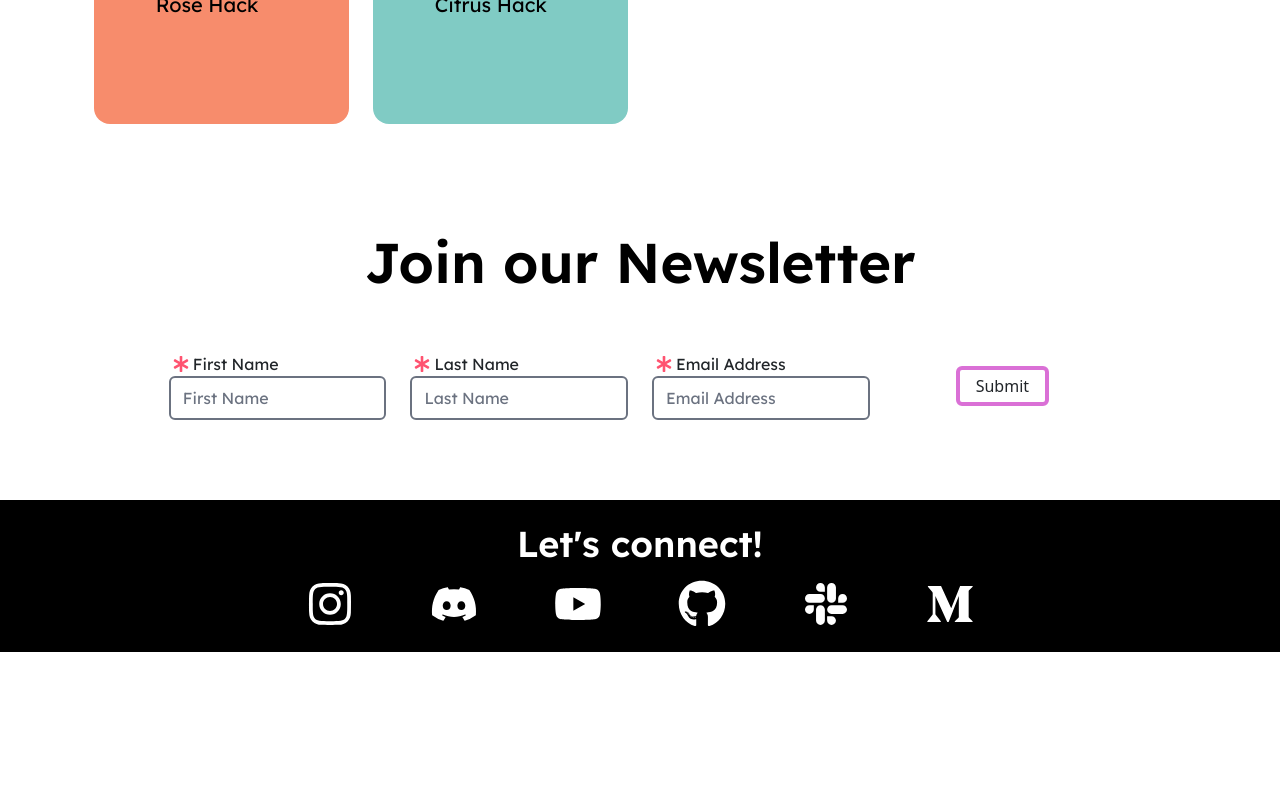
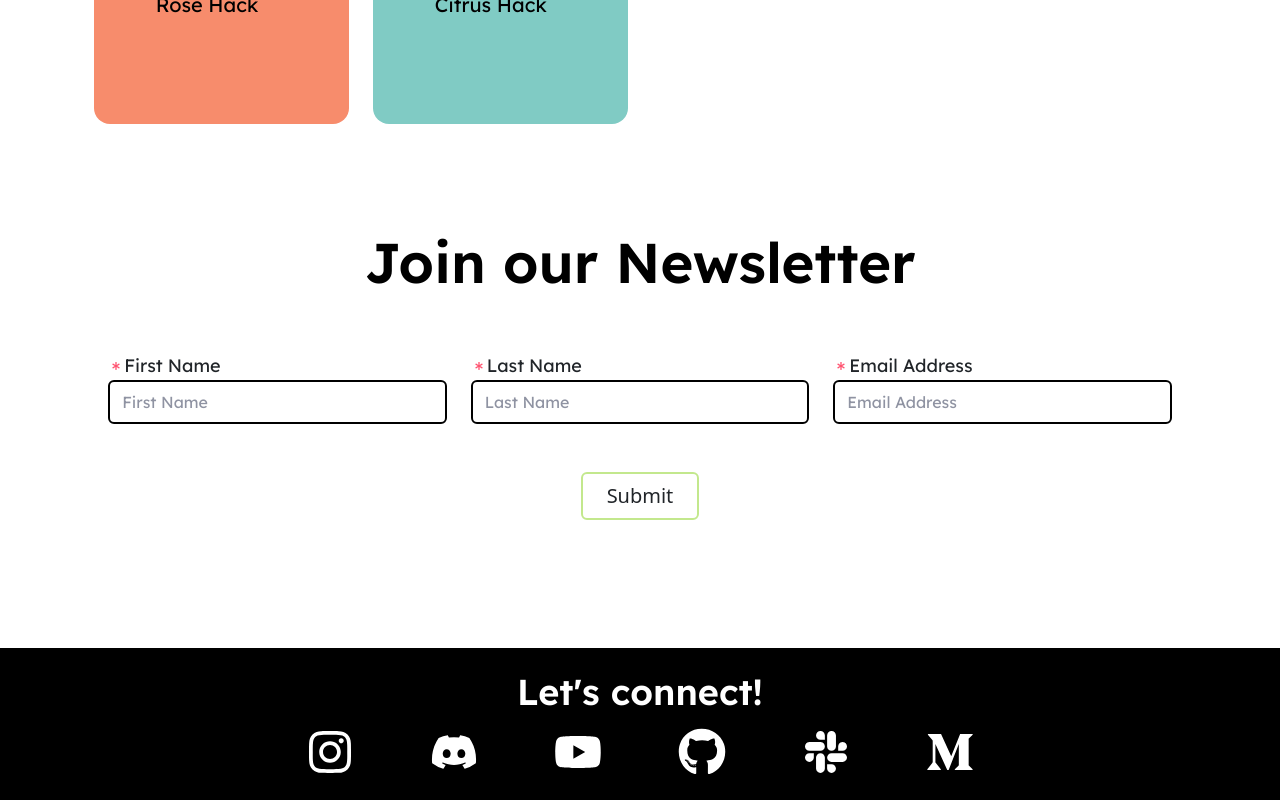
Before and after one commit to acm-ucr/acm-hydra, a Next.js app: page /join in a window 1280 px wide. Shown: the part 2814-3614 px from the top of the page. Before the commit the page ends 3466 px from the top, so only its background shows below. Built offline with nearby package versions, Linux system fonts and the light colour scheme.

Commit message:
fix newsletter

```diff
--- a/components/Error.js
+++ b/components/Error.js
@@ -3,16 +3,19 @@ import { AiOutlinePlus } from "react-icons/ai";
 
 const Error = ({ title, description, border, background, setVisible }) => {
 	return (
-		<div className='w-full h-full fixed top-[5vh] left-0 flex justify-center z-[10000]'>
+		<div className='w-full h-full fixed top-[14vh] right-4 flex justify-end z-[10000]'>
 			<div
-				className={`w-1/2 h-fit border-8 ${border} bg-white rounded-2xl p-3`}
+				className={`lg:w-1/3 md:w-6/12 w-8/12 h-fit border-4 ${border} bg-white rounded-full p-1 px-2`}
 			>
 				<div className={`flex justify-between items-center`}>
 					<p
-						className={`text-acm-black ${background} rounded-full m-0 font-bold py-2 md:py-3 px-3 md:px-4 text-lg md:text-3xl`}
+						className={`text-acm-black ${background} rounded-full whitespace-nowrap m-0 font-bold py-2 md:py-3 px-3 md:px-4 text-lg md:text-xl`}
 					>
 						{title}
 					</p>
+					<div className='md:text-xl text-lg p-2  text-center'>
+						{description}
+					</div>
 					<button
 						className='p-0 m-2 text-5xl'
 						onClick={() => setVisible(false)}
@@ -20,7 +23,6 @@ const Error = ({ title, description, border, background, setVisible }) => {
 						<AiOutlinePlus className='text-acm-black rotate-45 p-0 m-0 hover:text-acm-red' />
 					</button>
 				</div>
-				<div className='md:text-2xl text-lg p-2'>{description}</div>
 			</div>
 		</div>
 	);
--- a/components/Newsletter.js
+++ b/components/Newsletter.js
@@ -39,8 +39,8 @@ const Newsletter = () => {
 			) : error == 2 ? (
 				visible && (
 					<Error
-						title='Form Submission Successful!'
-						description='Thank you for subscribing to our newsletter! We periodically send newsletters with our current events and opportunities!'
+						title='Submission Successful!'
+						description='Thank you for subscribing!'
 						background='bg-acm-green'
 						border='border-acm-green'
 						setVisible={setVisible}
@@ -56,17 +56,17 @@ const Newsletter = () => {
 				<Row className='flex justify-center items-center'>
 					<Col
 						className='flex justify-center items-top flex-col'
-						xl={3}
+						xl={4}
 					>
 						<label
-							className='font-lexend flex justify-start items-center'
+							className='font-lexend flex justify-start items-center text-lg'
 							htmlFor='first'
 						>
-							<FaAsterisk className='text-acm-red mx-1' /> First
-							Name
+							<FaAsterisk className='text-acm-red mx-1 text-[.5rem]' />
+							First Name
 						</label>
 						<input
-							className='rounded-md focus:ring-0 focus:border-acm-blue border-2 placeholder:font-lexend'
+							className='rounded-md focus:ring-0 border-acm-black focus:border-acm-blue border-2 placeholder:font-lexend placeholder:text-acm-gray'
 							name='first'
 							placeholder='First Name'
 							type='text'
@@ -76,17 +76,17 @@ const Newsletter = () => {
 					</Col>
 					<Col
 						className='flex justify-center items-top flex-col'
-						xl={3}
+						xl={4}
 					>
 						<label
-							className='font-lexend flex justify-start items-center'
+							className='font-lexend flex justify-start items-center text-lg'
 							htmlFor='first'
 						>
-							<FaAsterisk className='text-acm-red mx-1' /> Last
-							Name
+							<FaAsterisk className='text-acm-red mx-1 text-[.5rem]' />{" "}
+							Last Name
 						</label>
 						<input
-							className='rounded-md focus:ring-0 focus:border-acm-blue border-2 placeholder:font-lexend'
+							className='rounded-md focus:ring-0 border-acm-black focus:border-acm-blue border-2 placeholder:font-lexend placeholder:text-acm-gray'
 							name='last'
 							placeholder='Last Name'
 							type='text'
@@ -96,17 +96,17 @@ const Newsletter = () => {
 					</Col>
 					<Col
 						className='flex justify-center items-top flex-col'
-						xl={3}
+						xl={4}
 					>
 						<label
-							className='font-lexend flex justify-start items-center'
+							className='font-lexend flex justify-start items-center text-lg'
 							htmlFor='first'
 						>
-							<FaAsterisk className='text-acm-red mx-1' /> Email
-							Address
+							<FaAsterisk className='text-acm-red mx-1 text-[.5rem]' />{" "}
+							Email Address
 						</label>
 						<input
-							className='rounded-md focus:ring-0 focus:border-acm-blue border-2 placeholder:font-lexend'
+							className='rounded-md focus:ring-0 border-acm-black focus:border-acm-blue border-2 placeholder:font-lexend placeholder:text-acm-gray'
 							name='email'
 							placeholder='Email Address'
 							type='text'
@@ -115,11 +115,11 @@ const Newsletter = () => {
 						/>
 					</Col>
 					<Col
-						className=' h-full flex justify-center items-center'
-						xl={3}
+						className=' h-full flex justify-center items-center m-5 text-xl'
+						xl={12}
 					>
 						<button
-							className=' rounded-md px-3 py-1 border-acm-purple border-4 hover:bg-acm-purple hover:text-acm-white'
+							className=' rounded-md px-4 py-2 border-acm-green border-2 hover:bg-acm-green '
 							onClick={handleSubmit}
 						>
 							Submit
```
